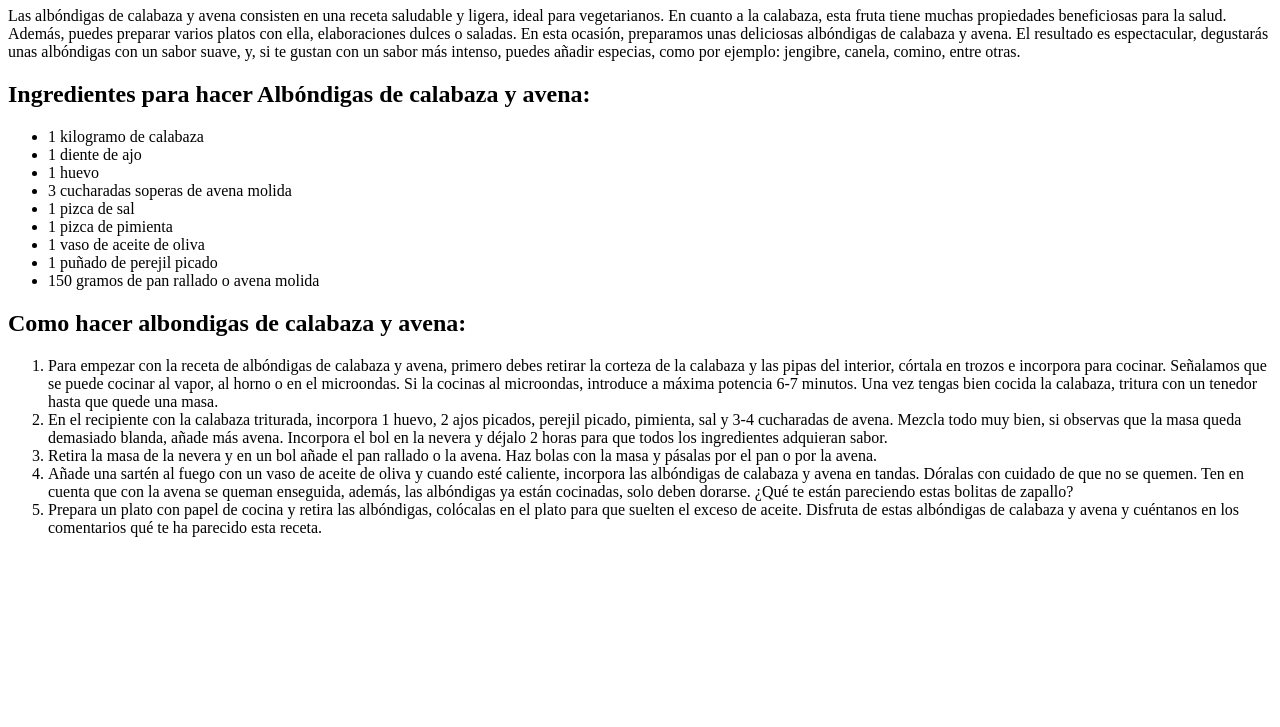
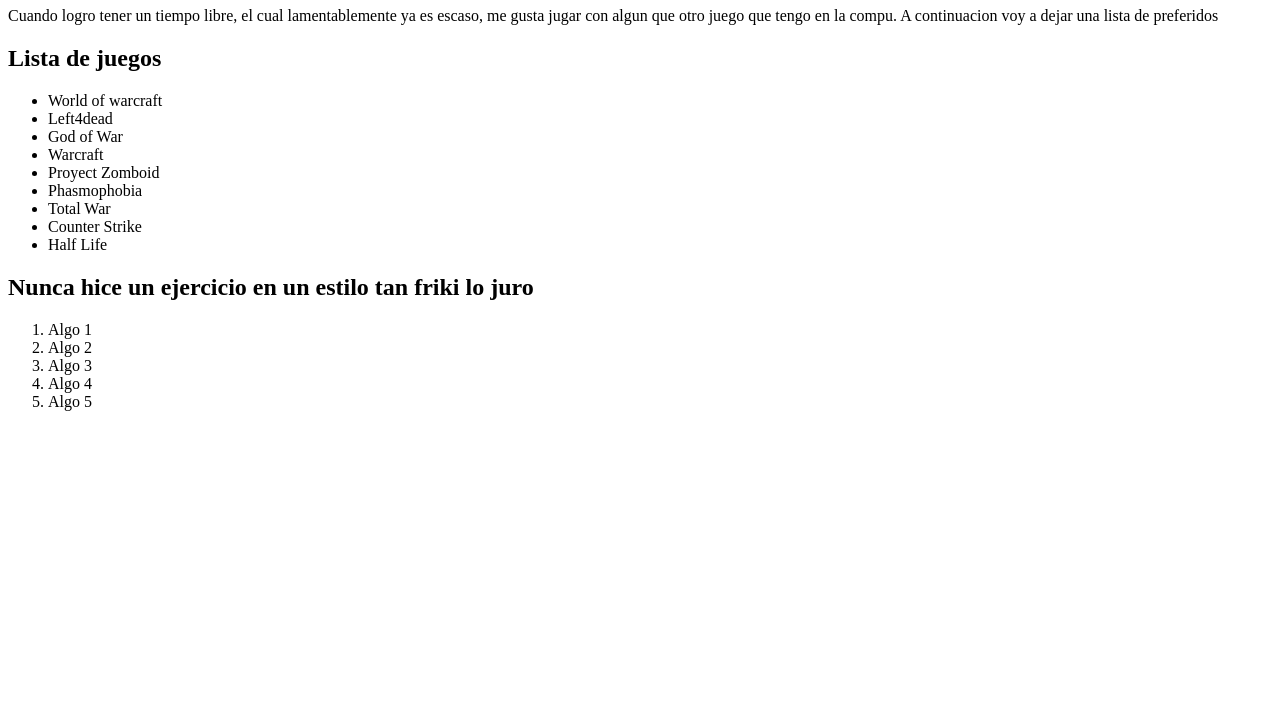
Before and after one commit to MarianaFleitas/pruebaGit, a plain HTML site: page index.html in a window 1280 px wide. Shown: the part 73-800 px from the top of the page. Drawn offline with Linux system fonts and the light colour scheme.

Commit message:
Cambios realizados 15/9 22:43

```diff
--- a/index.html
+++ b/index.html
@@ -4,50 +4,30 @@
     <meta charset="UTF-8">
     <meta http-equiv="X-UA-Compatible" content="IE=edge">
     <meta name="viewport" content="width=device-width, initial-scale=1.0">
-    <title>Receta de albondigas de calabaza y avena</title>
+    <title>Lista de videojuegos</title>
 </head>
 <body>
-   <h1>Receta de albondigas de calabaza y avena</h1>
-   <p>Las albóndigas de calabaza y avena consisten en una receta saludable y ligera,
-    ideal para vegetarianos. En cuanto a la calabaza, esta fruta tiene muchas propiedades
-    beneficiosas para la salud. Además, puedes preparar varios platos con ella, elaboraciones
-    dulces o saladas. En esta ocasión, preparamos unas deliciosas albóndigas de calabaza y
-    avena. El resultado es espectacular, degustarás unas albóndigas con un sabor suave, y, si
-    te gustan con un sabor más intenso, puedes añadir especias, como por ejemplo: jengibre,
-    canela, comino, entre otras.</p>
-    <h2>Ingredientes para hacer Albóndigas de calabaza y avena:</h2>
+   <h1>Lista de videojuegos que me copan</h1>
+   <p>Cuando logro tener un tiempo libre, el cual lamentablemente ya es escaso, me gusta jugar con algun que otro juego que tengo en la compu. A continuacion voy a dejar una lista de preferidos</p>
+    <h2>Lista de juegos</h2>
     <ul>
-        <li>1 kilogramo de calabaza</li>
-        <li>1 diente de ajo</li>
-        <li>1 huevo</li>
-        <li>3 cucharadas soperas de avena molida</li>
-        <li>1 pizca de sal</li>
-        <li>1 pizca de pimienta</li>
-        <li>1 vaso de aceite de oliva</li>
-        <li>1 puñado de perejil picado</li>
-        <li>150 gramos de pan rallado o avena molida</li>
+        <li> World of warcraft </li>
+        <li> Left4dead </li>
+        <li> God of War </li>
+        <li> Warcraft </li>
+        <li> Proyect Zomboid </li>
+        <li> Phasmophobia</li>
+        <li> Total War</li>
+        <li> Counter Strike </li>
+        <li> Half Life</li>
     </ul>
-    <h2>Como hacer albondigas de calabaza y avena:</h2>
+    <h2> Nunca hice un ejercicio en un estilo tan friki lo juro</h2>
     <ol>
-        <li>Para empezar con la receta de albóndigas de calabaza y avena,
-            primero debes retirar la corteza de la calabaza y las pipas del interior,
-            córtala en trozos e incorpora para cocinar. Señalamos que se puede cocinar al vapor,
-            al horno o en el microondas. Si la cocinas al microondas, introduce a máxima potencia
-            6-7 minutos. Una vez tengas bien cocida la calabaza, tritura con un tenedor hasta que quede
-            una masa.</li>
-        <li>En el recipiente con la calabaza triturada, incorpora 1 huevo, 2 ajos picados, perejil
-            picado, pimienta, sal y 3-4 cucharadas de avena. Mezcla todo muy bien, si observas que la
-            masa queda demasiado blanda, añade más avena. Incorpora el bol en la nevera y déjalo
-            2 horas para que todos los ingredientes adquieran sabor.</li>
-        <li>Retira la masa de la nevera y en un bol añade el pan rallado o la avena.
-            Haz bolas con la masa y pásalas por el pan o por la avena.</li>
-        <li>Añade una sartén al fuego con un vaso de aceite de oliva y cuando esté caliente,
-            incorpora las albóndigas de calabaza y avena en tandas. Dóralas con cuidado de que no se
-            quemen. Ten en cuenta que con la avena se queman enseguida, además, las albóndigas ya están
-            cocinadas, solo deben dorarse. ¿Qué te están pareciendo estas bolitas de zapallo?</li>
-        <li>Prepara un plato con papel de cocina y retira las albóndigas, colócalas en el plato para
-            que suelten el exceso de aceite. Disfruta de estas albóndigas de calabaza y avena y
-            cuéntanos en los comentarios qué te ha parecido esta receta.</li>
+        <li> Algo 1</li>
+        <li> Algo 2 </li>
+        <li> Algo 3 </li>
+        <li> Algo 4 </li>
+        <li> Algo 5</li>
     </ol>
 </body>
 </html>
```
